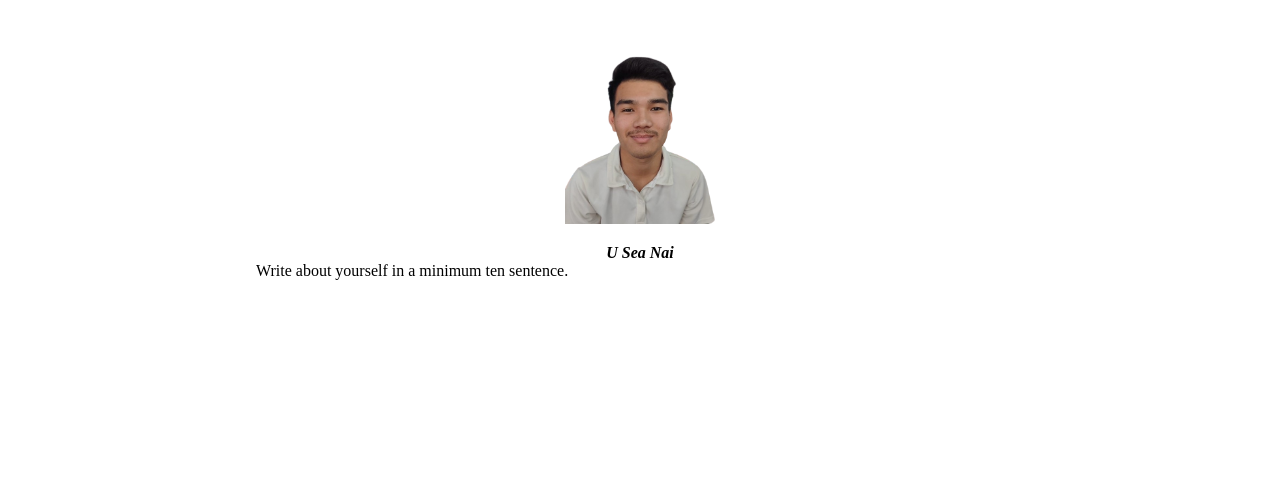
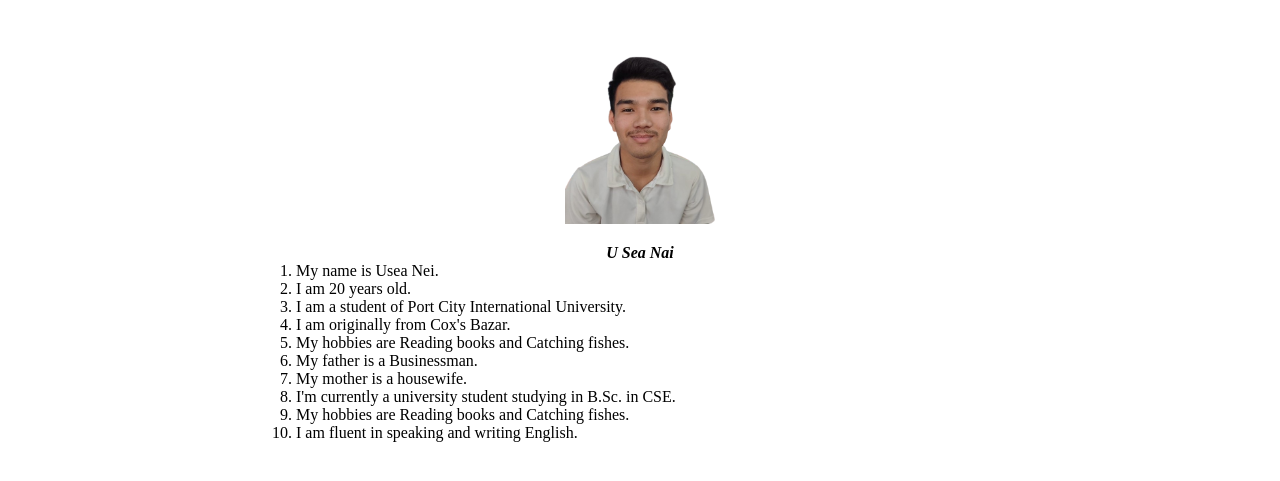
Before and after one commit to AungKyawChing/useanai, a plain HTML site: page 01/About Me/index.html in a window 1280 px wide. Shown: the part 117-598 px from the top of the page. Drawn offline with Linux system fonts and the light colour scheme.

Commit message:
Update index.html
10 Sentence Added

```diff
--- a/01/About Me/index.html
+++ b/01/About Me/index.html
@@ -34,7 +34,18 @@
     <div>
         <img src="./image/pp.png" alt="pp.png Not Found">
         <strong><em>U Sea Nai</em></strong>
-        <p>Write about yourself in a minimum ten sentence.</p>
+        <ol>
+            <li>My name is Usea Nei.</li>
+            <li>I am 20 years old.</li>
+            <li>I am a student of Port City International University.</li>
+            <li>I am originally from Cox's Bazar.</li>
+            <li>My hobbies are Reading books and Catching fishes.</li>
+            <li>My father is a Businessman.</li>
+            <li>My mother is a housewife.</li>
+            <li>I'm currently a university student studying in B.Sc. in CSE.</li>
+            <li>My hobbies are Reading books and Catching fishes.</li>
+            <li> I am fluent in speaking and writing English.</li>
+        </ol>
     </div>
     </body>
 </html>
```
